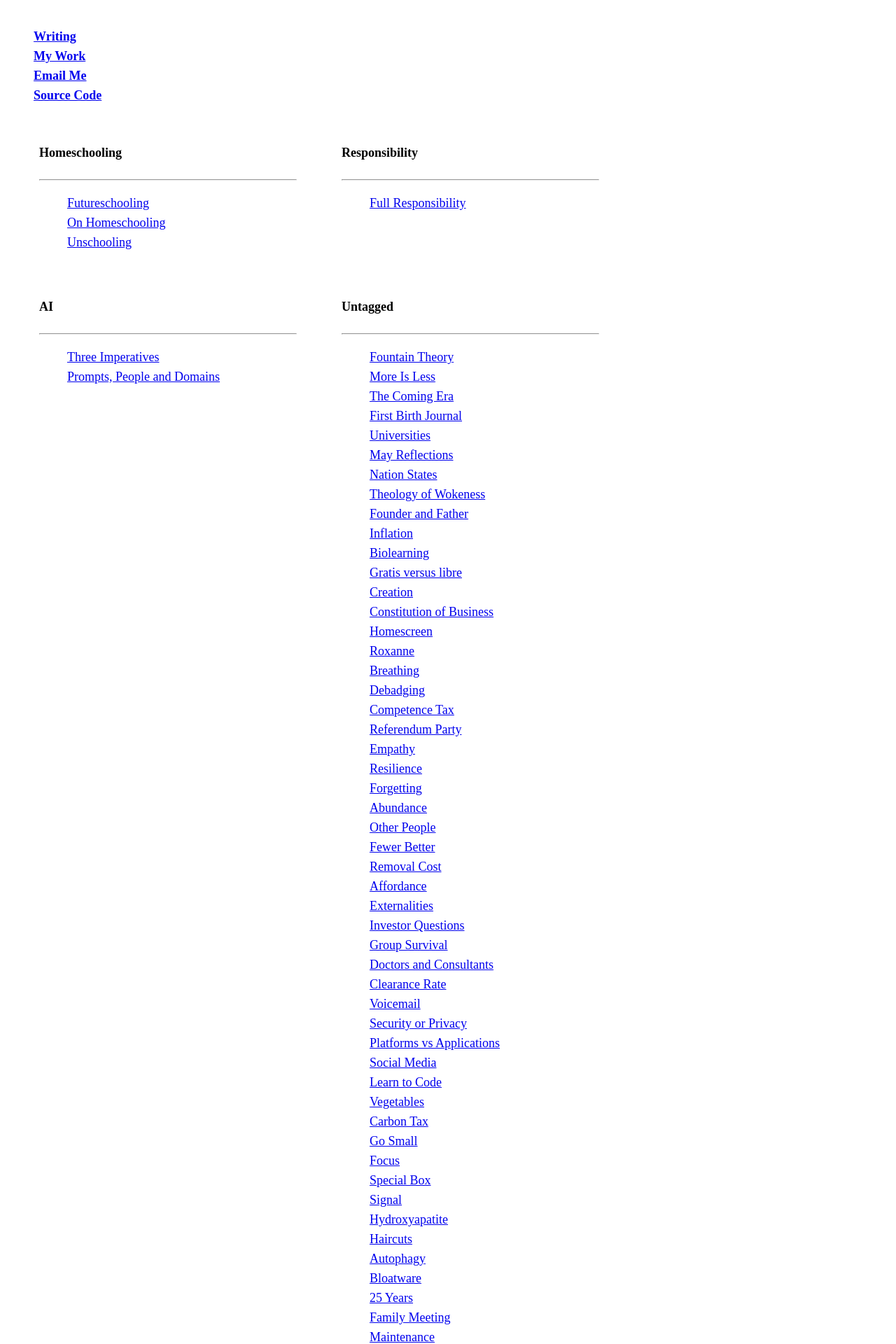
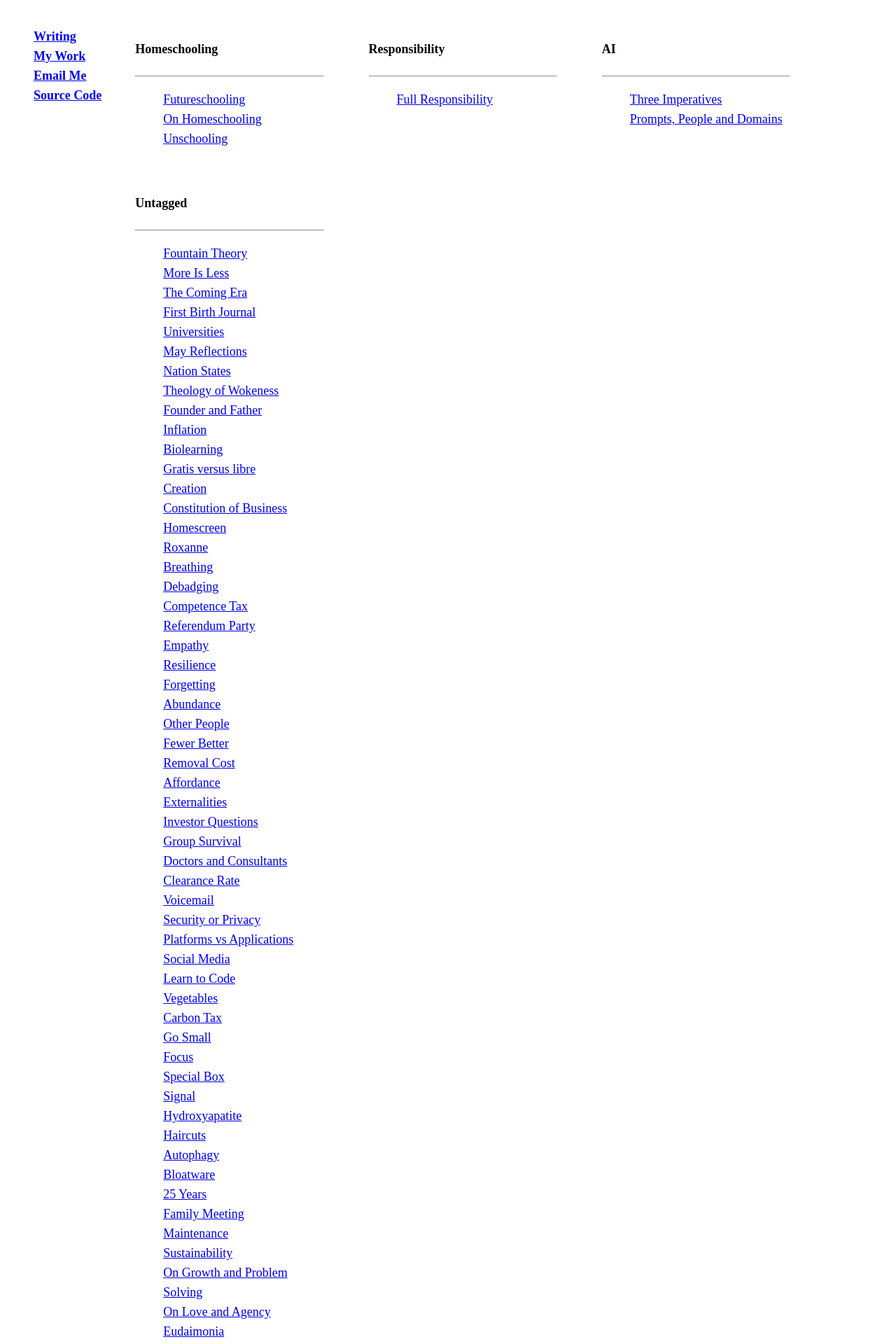
Before and after one commit to rogerkirkness/writing, a Jekyll site: the page built from index.html, in a window 1280 px wide. Shown: the top 1920 px of the page at 70% size. Built offline with Jekyll 4.4.1, drawn with Linux system fonts in a browser that asks for light colours.

Commit message:
Update default.html

```diff
--- a/_layouts/default.html
+++ b/_layouts/default.html
@@ -41,14 +41,14 @@
 			padding-right: 10px;
 		}
 		.card-container {
-		  width: 1200px;
+		  width: 1000px;
 		  display: flex;
 		  flex-wrap: wrap;
 		  padding: 1rem;
 		}
 
 		.card {
-		  flex: 0 0 calc(33.333% - 2rem);
+		  flex: 0 0 calc(33.333% - 4rem);
 		  margin: 1rem;
 		  padding: 1rem;
 		}
```
